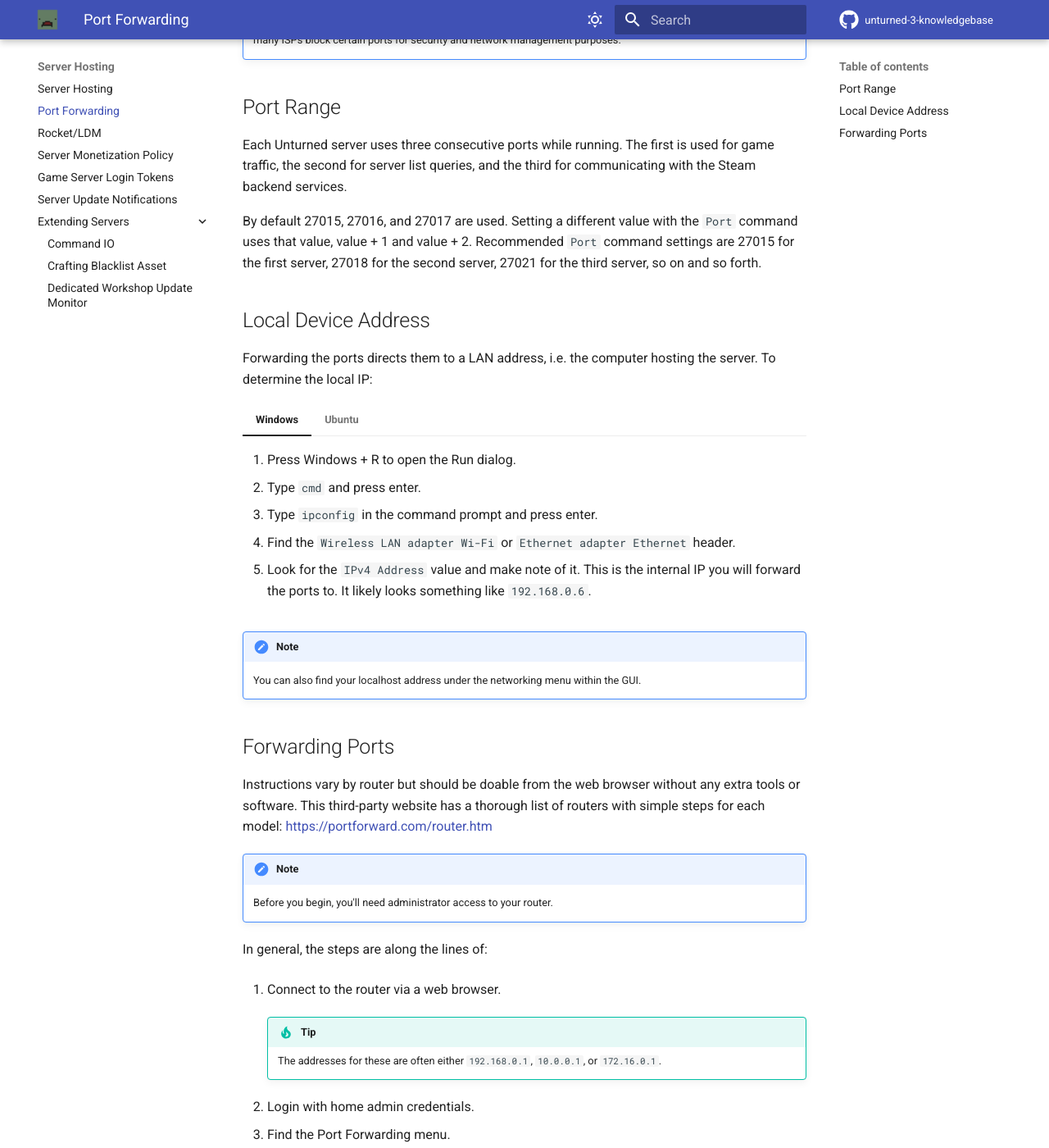
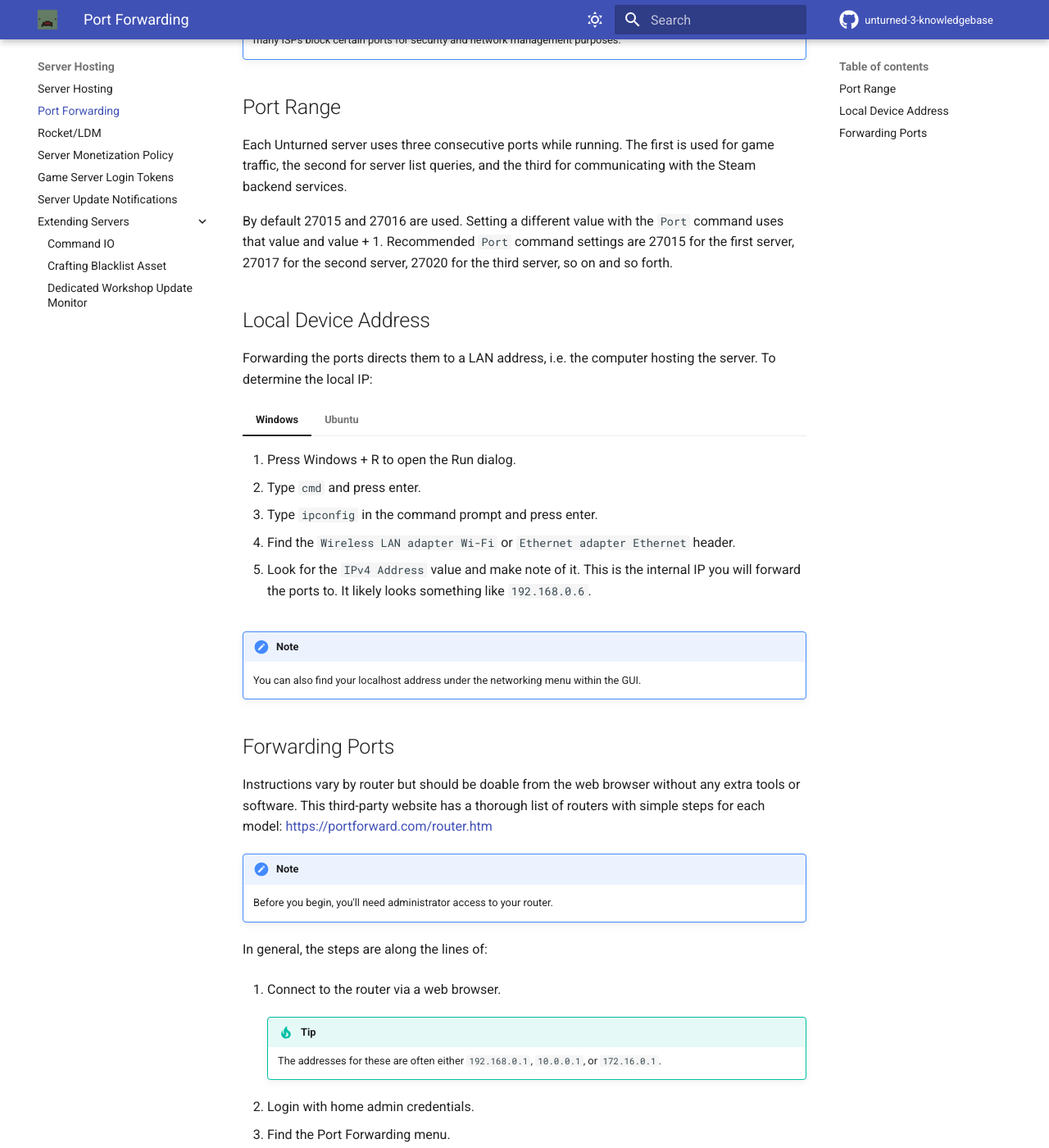
Before and after one commit to unturned-info/unturned-3-knowledgebase, an MkDocs documentation site: the page built from docs/Server-Hosting/PortForwarding.md, in a window 1280 px wide and 1400 px high, scrolled down 495 px. Shown: the whole window at 82% size. Built offline with MkDocs 1.6.1 and Material for MkDocs 9.7.7, drawn with Linux system fonts in a browser that asks for light colours; comment, search, counter and statistics services are not loaded; some of the changed text lies outside the part shown.

Commit message:
Updates port forwarding page to reflect port changes closes Required Port changes #21

```diff
--- a/docs/Server-Hosting/PortForwarding.md
+++ b/docs/Server-Hosting/PortForwarding.md
@@ -11,7 +11,7 @@
 
 Each Unturned server uses three consecutive ports while running. The first is used for game traffic, the second for server list queries, and the third for communicating with the Steam backend services.
 
-By default 27015, 27016, and 27017 are used. Setting a different value with the `Port` command uses that value, value + 1 and value + 2. Recommended `Port` command settings are 27015 for the first server, 27018 for the second server, 27021 for the third server, so on and so forth.
+By default 27015 and 27016 are used. Setting a different value with the `Port` command uses that value and value + 1. Recommended `Port` command settings are 27015 for the first server, 27017 for the second server, 27020 for the third server, so on and so forth.
 
 ## Local Device Address
 
```
Also changed, not shown: other parts of docs/Server-Hosting/PortForwarding.md (+1 -1 lines).
